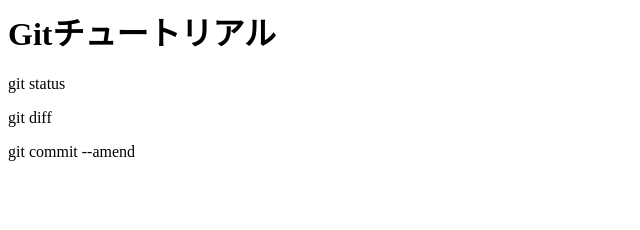
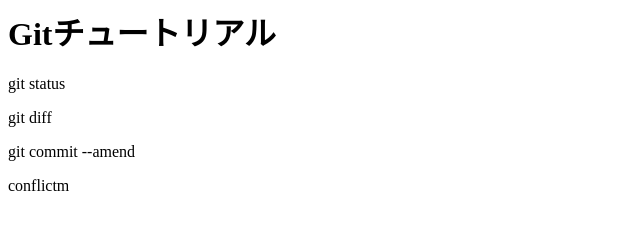
Before and after one commit to HB-GH/git_tutorial, a plain HTML site: page index.html in a window 1280 px wide. Shown: the full height of the page, 0-640 px from the left. Drawn offline with Linux system fonts and the light colour scheme.

Commit message:
conflictを追記

```diff
--- a/index.html
+++ b/index.html
@@ -2,3 +2,4 @@
 <p>git status</p>
 <p>git diff</p>
 <p>git commit --amend</p>
+<p>conflictm</p>
```
